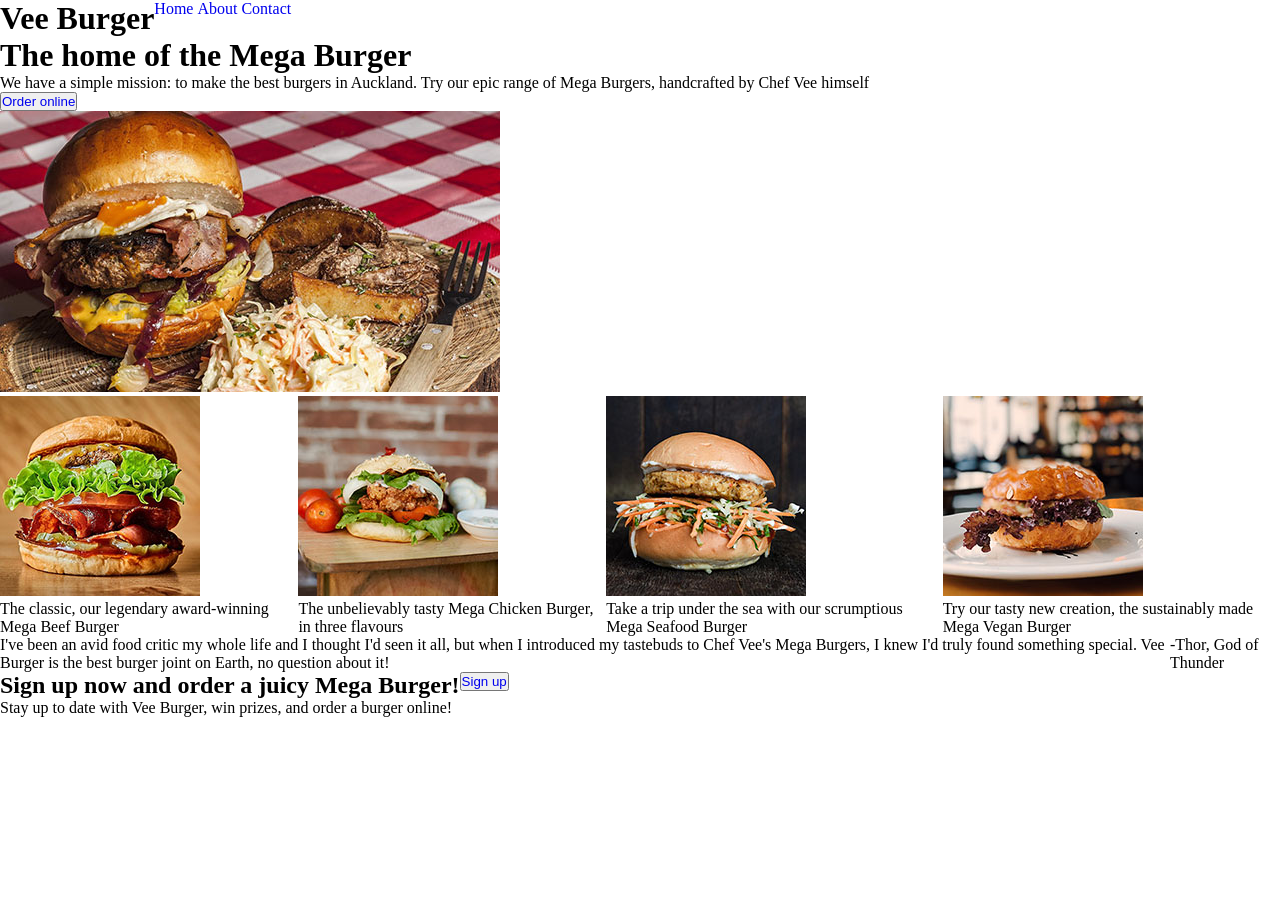
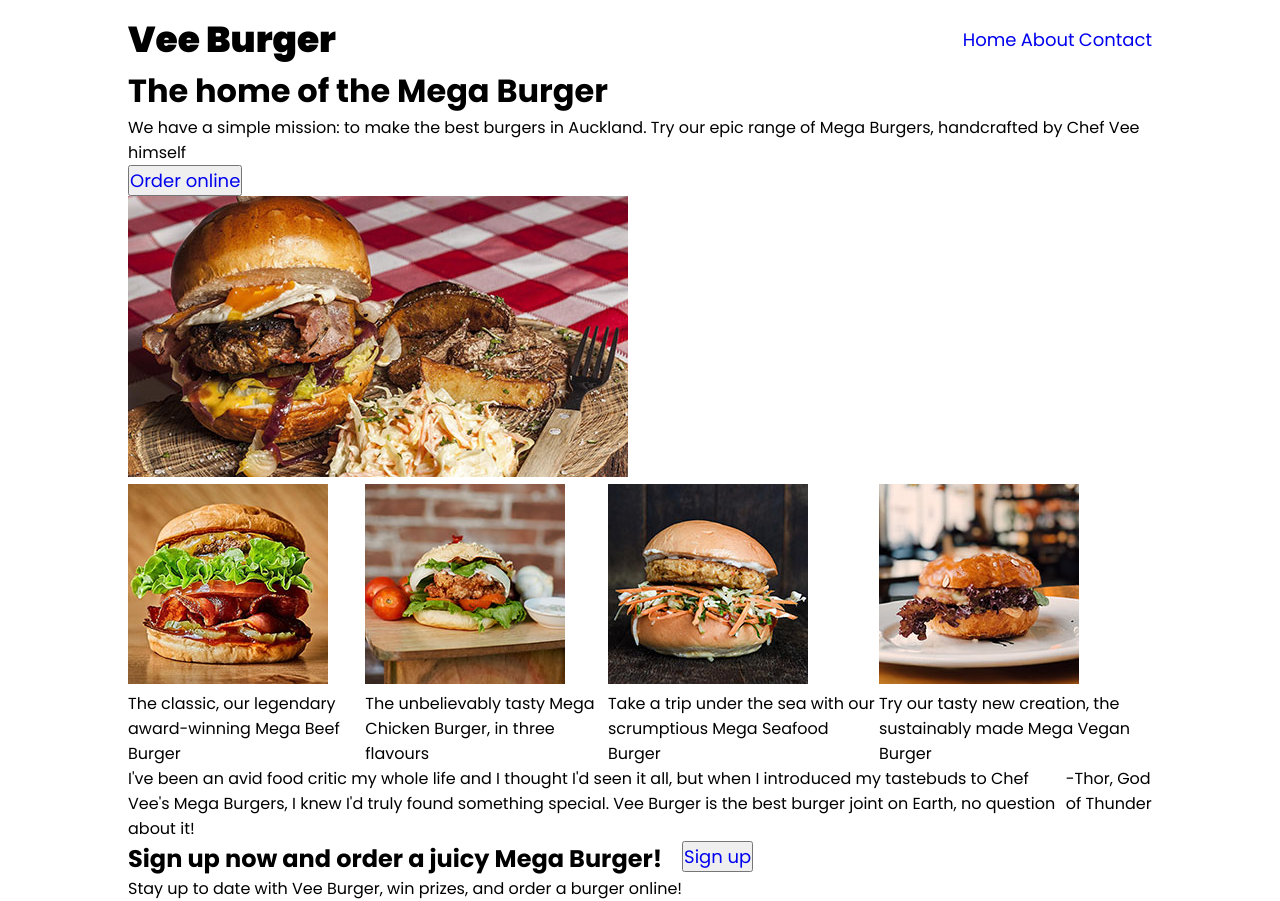
Before and after one commit to MVIVN/odin-landing-page, a plain HTML site: page index.html in a window 1280 px wide. Before the commit the page ends 800 px from the top, so only its background shows below. Drawn offline with Linux system fonts and the light colour scheme.

Commit message:
Apply Poppins Google font across the entire page and adjust header content alignment

```diff
--- a/index.html
+++ b/index.html
@@ -8,8 +8,9 @@
     <link rel="stylesheet" href="style.css">
 </head>
 <body>
+    <div class="container">
         <header class="header">
-        <h1>Vee Burger</h1>
+            <h1 class="logo">Vee Burger</h1>
             <ul>
                 <li><a href="#">Home</a></li>
                 <li><a href="#">About</a></li>
@@ -21,7 +22,8 @@
             <div class="main-cards">
                 <div class="hero-text">
                     <h1>The home of the Mega Burger</h1>
-                <p>We have a simple mission: to make the best burgers in Auckland. Try our epic range of Mega Burgers, handcrafted by Chef Vee himself</p>
+                    <p>We have a simple mission: to make the best burgers in Auckland. Try our epic range of Mega Burgers,
+                        handcrafted by Chef Vee himself</p>
                     <button><a href="#">Order online</a></button>
                 </div>
                 <div class="hero-image">
@@ -50,7 +52,9 @@
         </section>
 
         <section class="testimonials">
-        <div class="quote">I've been an avid food critic my whole life and I thought I'd seen it all, but when I introduced my tastebuds to Chef Vee's Mega Burgers, I knew I'd truly found something special. Vee Burger is the best burger joint on Earth, no question about it!</div>
+            <div class="quote">I've been an avid food critic my whole life and I thought I'd seen it all, but when I
+                introduced my tastebuds to Chef Vee's Mega Burgers, I knew I'd truly found something special. Vee Burger is
+                the best burger joint on Earth, no question about it!</div>
             <div class="customer">-Thor, God of Thunder</div>
         </section>
 
@@ -63,6 +67,7 @@
                 <button><a href="#">Sign up</a></button>
             </div>
         </footer>
+    </div>
 
 </body>
 </html>
--- a/style.css
+++ b/style.css
@@ -4,6 +4,13 @@
     box-sizing: border-box;
     margin: 0;
     padding: 0;
+    font-family: Poppins, sans-serif;
+}
+
+.container {
+    max-width: 1024px;
+    height: 100vh;
+    margin: 12px auto;
 }
 
 ul {
@@ -12,10 +19,21 @@ ul {
 
 a {
     text-decoration: none;
+    font-family: Poppins, sans-serif;
+    font-weight: 400;
+    font-size: 18px;
 }
 
 .header {
     display: flex;
+    justify-content: space-between;
+    align-items: center;
+}
+
+.logo {
+    font-family: Poppins, sans-serif;
+    font-weight: 900;
+    font-size: 36px;
 }
 
 .header ul li {
```
Lines whose indentation alone changed are shown as unchanged.
